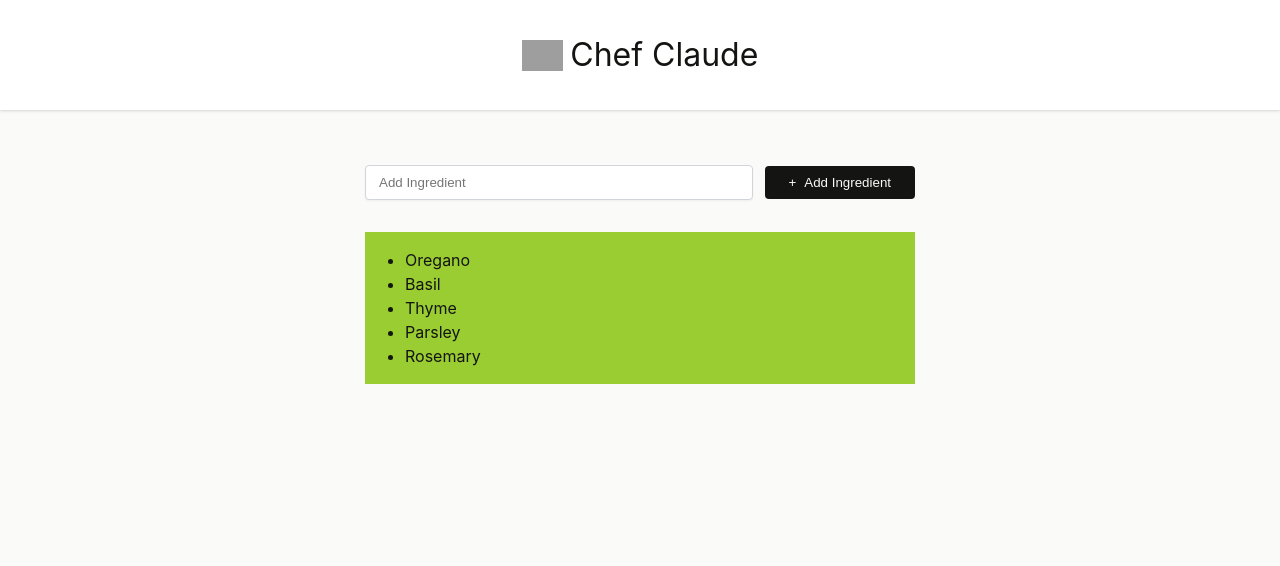
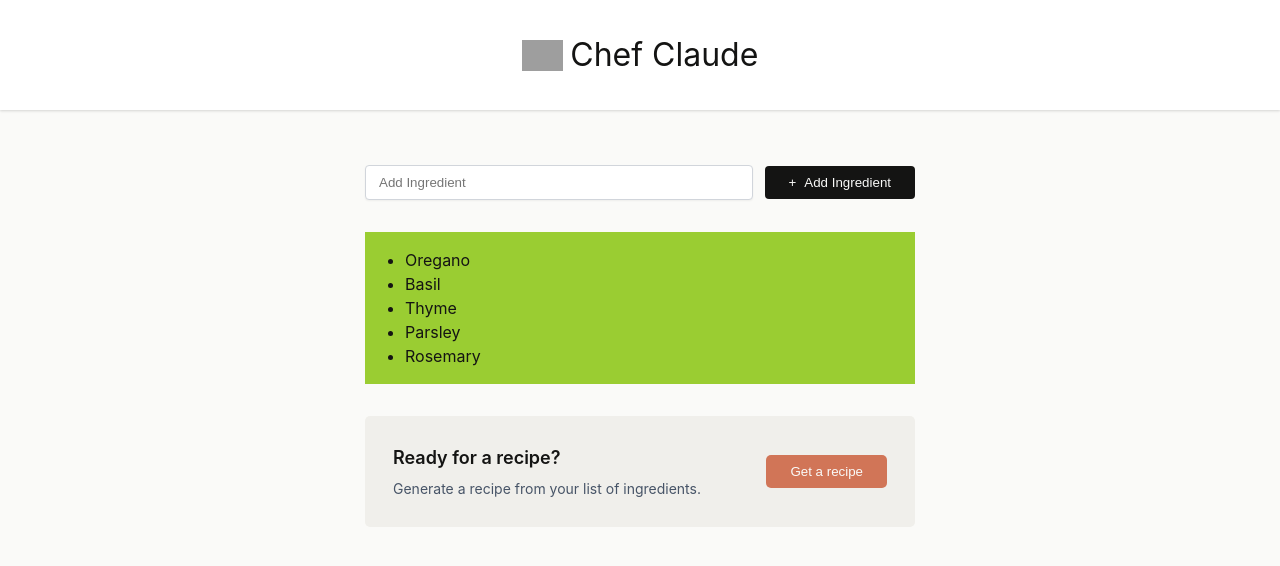
Before and after one commit to ahmedbashir-dev/ai-recipe-app-react, a React (Vite) app: page / in a window 1280 px wide. Shown: the top 566 px of the page. Built offline with nearby package versions, Linux system fonts and the light colour scheme; grey boxes are pictures that could not be loaded.

Commit message:
Cta section added

```diff
--- a/src/components/Main.jsx
+++ b/src/components/Main.jsx
@@ -26,6 +26,14 @@ export default function Main() {
                     ))}
                 </ul>
             </section>
+
+            <section className="cta-section">
+                <div className="cta-information">
+                    <h2>Ready for a recipe?</h2>
+                    <p>Generate a recipe from your list of ingredients.</p>
+                </div>
+                <button className="cta-button">Get a recipe</button>
+            </section>
         </main>
     )
 }
--- a/src/index.css
+++ b/src/index.css
@@ -102,3 +102,39 @@ main{
   margin-top: 2rem;
   text-align: left;
 }
+
+
+.cta-section{
+  display: flex;
+  align-items: center;
+  background-color: var(--cta-background);
+  width: 494px;
+  max-width: 550px;
+  padding:1.75rem 1.75rem;
+  border-radius: 5px;
+  margin-top: 2rem;
+}
+
+.cta-information > h2{
+  margin: 0;
+  font-weight: 600;
+  font-size: 18px;
+}
+
+.cta-information > p{
+  margin-top: 7px;
+  margin-bottom: 0;
+  font-size: 14px;
+  color: var(--text);
+}
+
+.cta-button{
+  background-color: var(--secondary);
+  color: var(--background-color);
+  padding: 9px 24px;
+  border-radius: 5px;
+  margin-left: auto;
+  font-weight: 500;
+  cursor: pointer;
+  border:none;
+}
```
